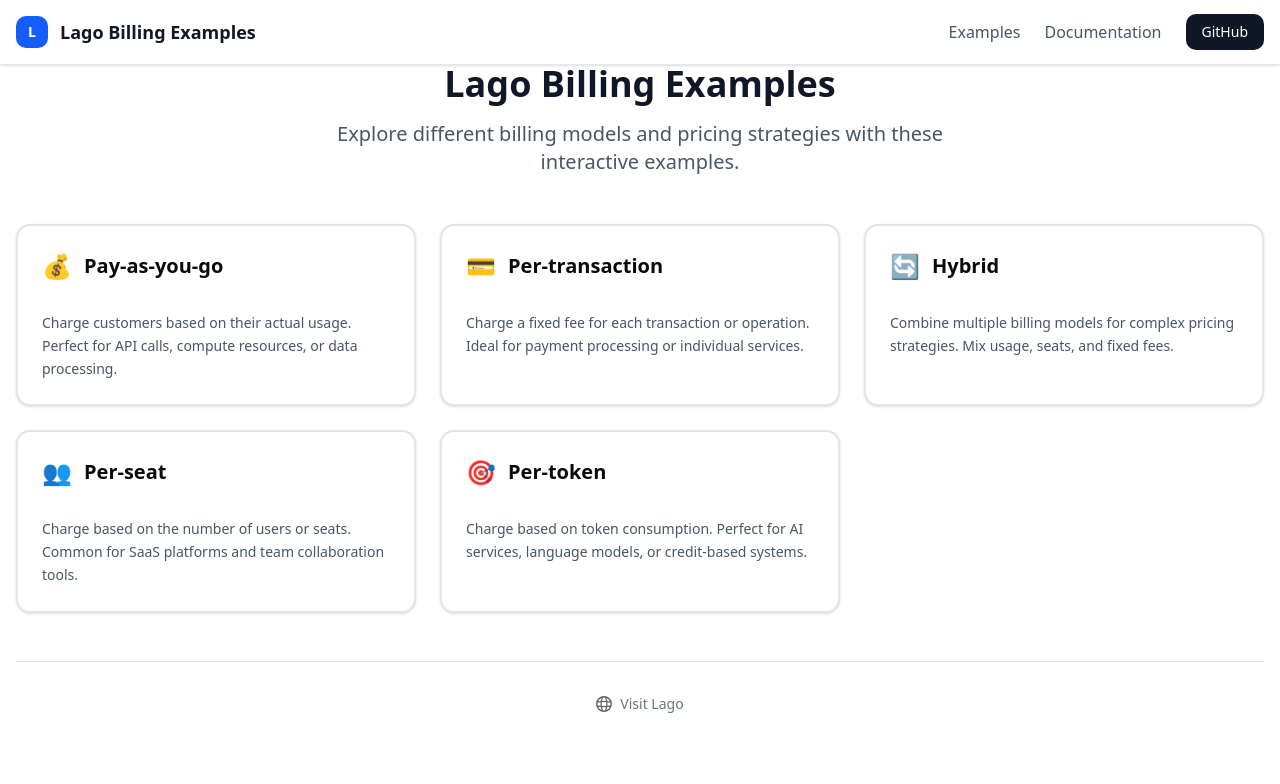
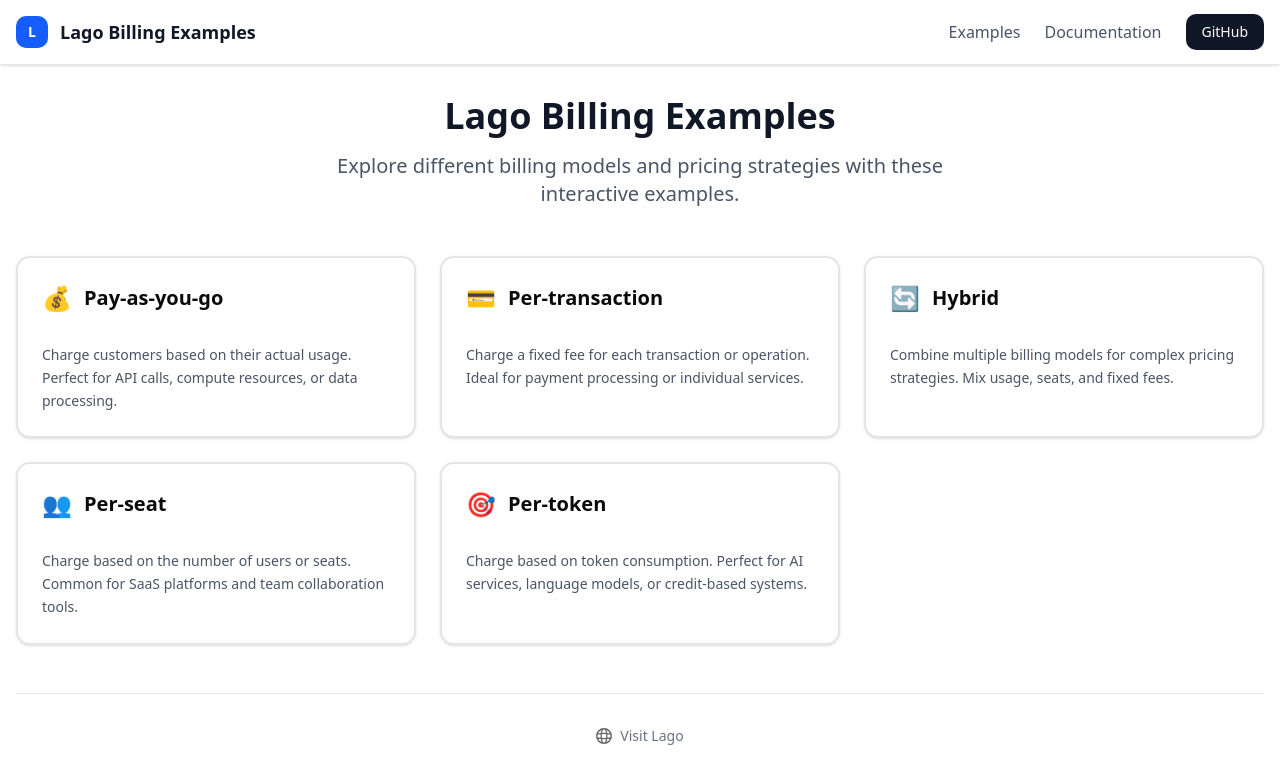
Before and after one commit to getlago/lago-billing-examples, a Next.js app: page / in a window 1280 px wide. Shown: the top 784 px of the page. Built offline with nearby package versions, Linux system fonts and the light colour scheme.

Commit message:
minor: add extra top margin

```diff
--- a/src/app/layout.tsx
+++ b/src/app/layout.tsx
@@ -29,7 +29,7 @@
         className={`${geistSans.variable} ${geistMono.variable} antialiased`}
       >
         <Navbar />
-        <div className="container mx-auto px-4 mt-16">
+        <div className="container mx-auto px-4 mt-24">
           {children}
         </div>
       </body>
```
